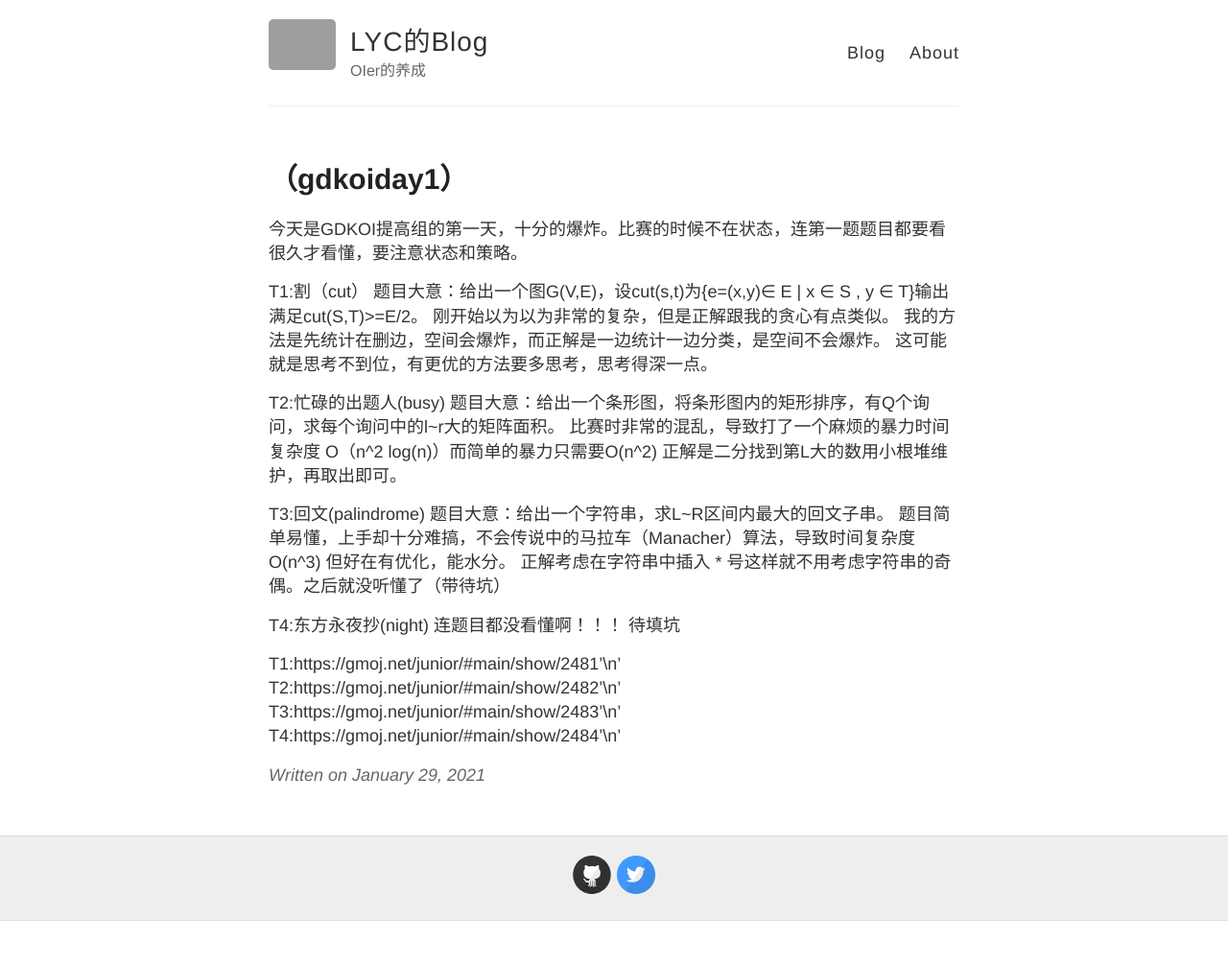
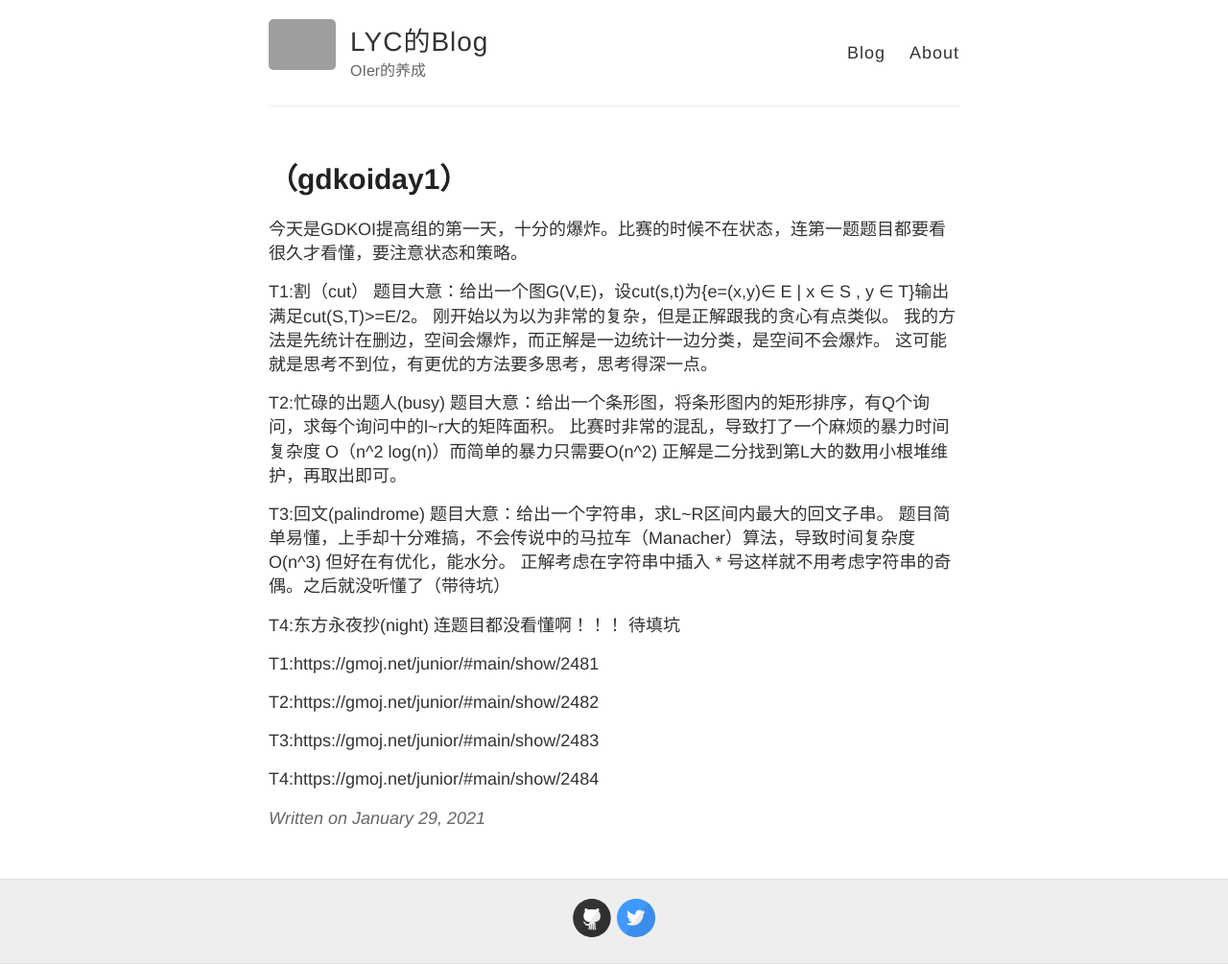
Before and after one commit to IchengU/IchengU.github.io, a Jekyll site: the page built from _posts/2021-1-29-（GDKOIDay1）.md, in a window 1280 px wide. Shown: the whole page at 96% size. Built offline with Jekyll 4.4.1, drawn with Linux system fonts in a browser that asks for light colours; our own code applies the rules of GitHub Pages for plain Markdown files; before the commit the page ends 960 px from its top, so only the background shows below that; grey boxes are pictures that could not be loaded.

```diff
--- a/_posts/2021-1-29-（GDKOIDay1）.md
+++ b/_posts/2021-1-29-（GDKOIDay1）.md
@@ -20,7 +20,10 @@ T4:东方永夜抄(night)
 连题目都没看懂啊！！！
 待填坑
 
-T1:https://gmoj.net/junior/#main/show/2481'\n'
-T2:https://gmoj.net/junior/#main/show/2482'\n'
-T3:https://gmoj.net/junior/#main/show/2483'\n'
-T4:https://gmoj.net/junior/#main/show/2484'\n'
+T1:https://gmoj.net/junior/#main/show/2481
+
+T2:https://gmoj.net/junior/#main/show/2482
+
+T3:https://gmoj.net/junior/#main/show/2483
+
+T4:https://gmoj.net/junior/#main/show/2484
```
